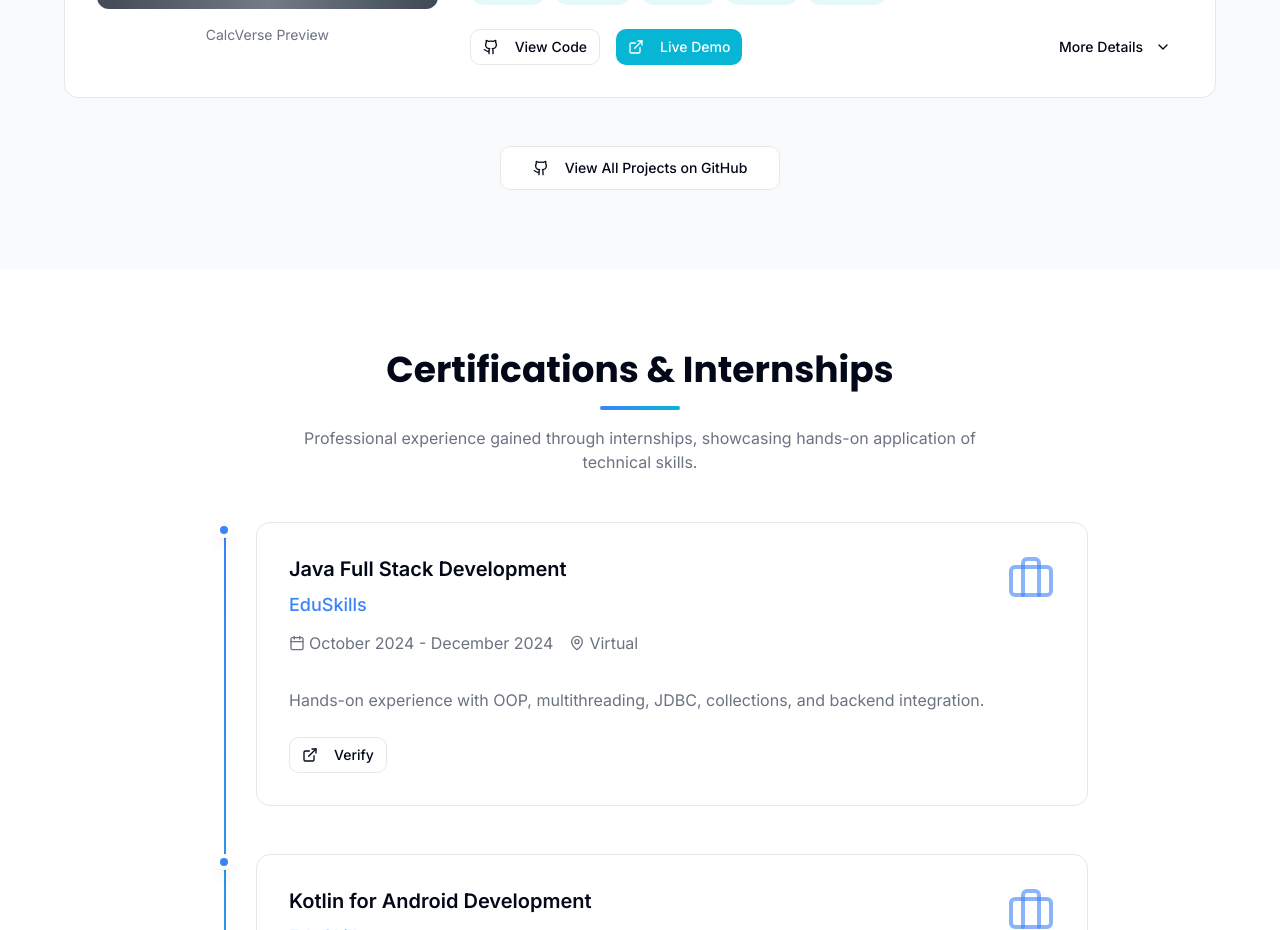
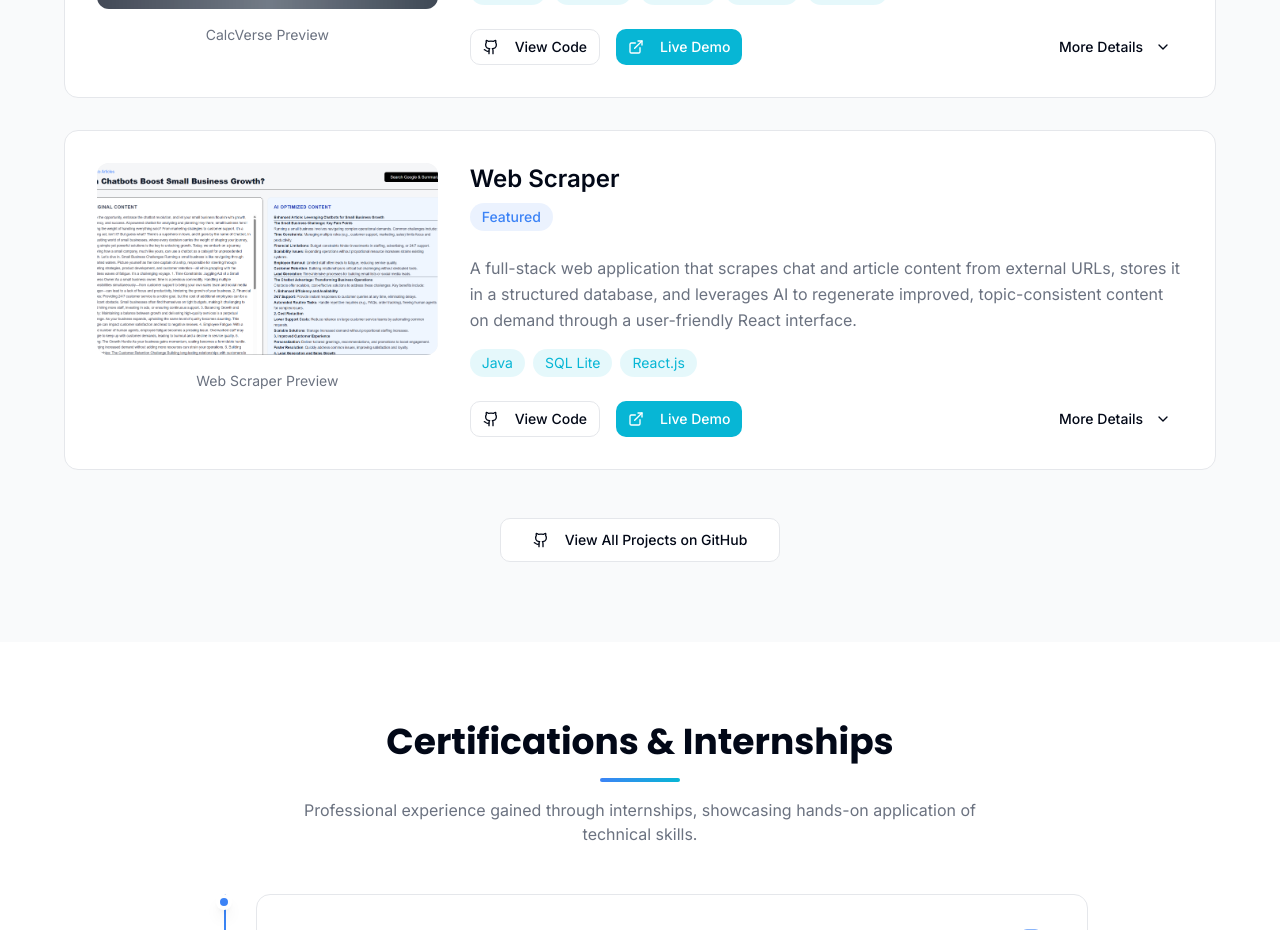
Before and after one commit to yogesh-1413/Portfolio, a React (Vite) app: page / in a window 1280 px wide. Shown: the part 3260-4190 px from the top of the page. Built offline with nearby package versions, Linux system fonts and the light colour scheme; the HTML template or start-up script is replaced by a standard one.

Commit message:
Added Web Scrapper Project

```diff
--- a/src/components/portfolio/ProjectsSection.tsx
+++ b/src/components/portfolio/ProjectsSection.tsx
@@ -1,6 +1,7 @@
 import { useState } from "react"
 import { Github, ExternalLink, ChevronDown, ChevronUp } from "lucide-react"
 import { Button } from "@/components/ui/button"
+import { title } from "process"
 
 interface Project {
   id: number
@@ -39,6 +40,17 @@ export function ProjectsSection() {
       liveUrl: "https://calcverse.onrender.com/",
       featured: true,
       image: "/CalcVerse.png"
+    },
+    {
+      id: 3,
+      title: "Web Scraper",
+      description: "A full-stack web application that scrapes chat and article content from external URLs, stores it in a structured database, and leverages AI to regenerate improved, topic-consistent content on demand through a user-friendly React interface.",
+      longDescription :"The AI-Powered Web Content Scraper & Regenerator is a full-stack application that extracts chat and article content from external URLs using a backend built with PHP and Java. The scraped data is processed and stored in a structured SQLite database for efficient retrieval. The system integrates an AI-based regeneration feature that allows users to regenerate refined, topic-consistent content on demand. A Regenerate action enables iterative content enhancement without manual rewriting. The frontend is developed using React to dynamically display both scraped and regenerated content. The project demonstrates end-to-end full-stack development, combining scraping, AI integration, and responsive UI design.",
+      technologies: ["Java", "SQL Lite", "React.js"],
+      githubUrl :"https://github.com/yogesh-1413/beyondchats-scraper",
+      liveUrl : "https://beyondchats-frontend-production-cdf5.up.railway.app/",
+      featured: true,
+      image:"/Scrapper.png"
     },
 
   ]
```
Also changed, not shown: public/Scrapper.png (added).
